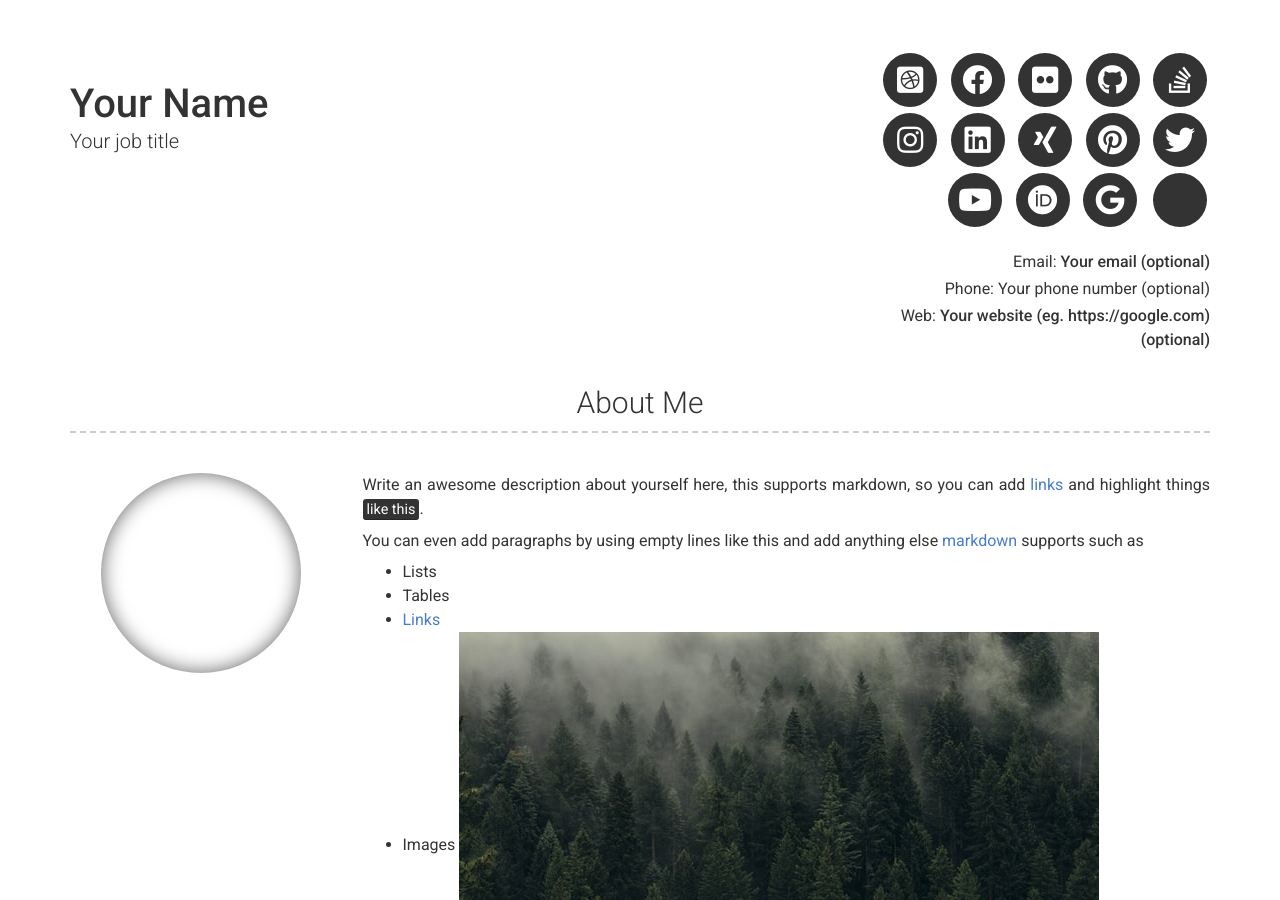
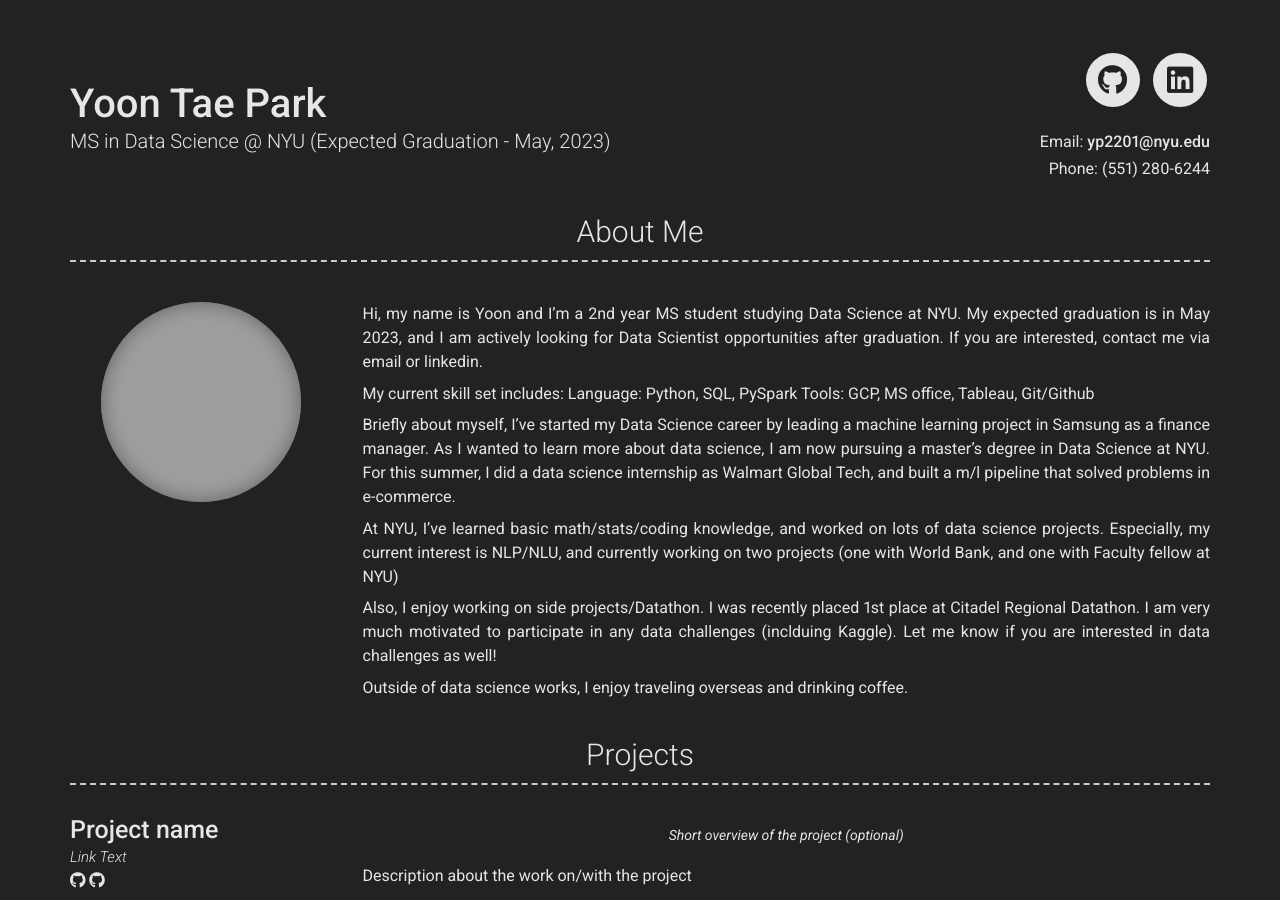
Before and after one commit to sproogen/modern-resume-theme, a Jekyll site: the page built from index.md, in a window 1280 px wide and 900 px high. Built offline with Jekyll 4.4.1, drawn with Linux system fonts in a browser that asks for light colours; nearby versions of some CDN libraries; some of the changed text lies outside the part shown; grey boxes are pictures that could not be loaded.

Commit message:
update profile

```diff
--- a/_config.yml
+++ b/_config.yml
@@ -6,38 +6,38 @@ repository: Git repository where your resume will be hosted, only required if yo
 version: 2
 
 # Personal info
-name: Your Name
-title: Your job title
-email: Your email (optional)
+name: Yoon Tae Park
+title: MS in Data Science @ NYU (Expected Graduation - May, 2023)
+email: yp2201@nyu.edu
 # email_title: Email (Email title override)
-phone: Your phone number (optional)
+phone: (551) 280-6244
 # phone_title: Phone (Phone title override)
-website: Your website (eg. https://google.com)(optional)
+Linkedin: https://www.linkedin.com/in/yoontaepark
 # website_title: Web (Website title override)
 
 # Dark Mode (true/false/never)
-darkmode: false
+darkmode: true
 
 # Social links
-twitter_username: jekyllrb
-github_username:  jekyll
-stackoverflow_username: "00000001"
-dribbble_username: jekyll
-facebook_username: jekyll
-flickr_username: jekyll
-instagram_username: jekyll
-linkedin_username: jekyll
-xing_username: jekyll
-pinterest_username: jekyll
-youtube_username: jekyll
-orcid_username: 0000-0000-0000-0000
-googlescholar_username: D847cGsAAAAJ
+# twitter_username: jekyllrb
+github_username:  yoontaepark
+# stackoverflow_username: "00000001"
+# dribbble_username: jekyll
+# facebook_username: jekyll
+# flickr_username: jekyll
+# instagram_username: jekyll
+linkedin_username: yoontaepark
+# xing_username: jekyll
+# pinterest_username: jekyll
+# youtube_username: jekyll
+# orcid_username: 0000-0000-0000-0000
+# googlescholar_username: D847cGsAAAAJ
 
 # Additional icon links
-additional_links:
-- title: Link name
-  icon: Font Awesome brand icon name (eg. fab fa-twitter) (https://fontawesome.com/icons?d=gallery&s=brands&m=free)
-  url: Link url (eg. https://google.com)
+# additional_links:
+# - title: Link name
+#   icon: Font Awesome brand icon name (eg. fab fa-twitter) (https://fontawesome.com/icons?d=gallery&s=brands&m=free)
+#   url: Link url (eg. https://google.com)
 # - title: another link
 #   icon: font awesome brand icon name (eg. fab fa-twitter) (https://fontawesome.com/icons?d=gallery&s=brands&m=free)
 #   url: Link url (eg. https://google.com)
@@ -50,15 +50,28 @@ additional_links:
 
 # About Section
 # about_title: About Me (Use this to override about section title)
-about_profile_image: Directory of profile image (eg. images/profile.jpg)
+about_profile_image: /images/profile.jpg
 about_content: | # this will include new lines to allow paragraphs
-  Write an awesome description about yourself here, this supports markdown, so you can add [links](http://foobar.com) and highlight things <mark>like this</mark>.
+  Hi, my name is Yoon and I'm a 2nd year MS student studying Data Science at NYU.
+  My expected graduation is in May 2023, and I am actively looking for Data Scientist opportunities after graduation.
+  If you are interested, contact me via email or linkedin.
 
-  You can even add paragraphs by using empty lines like this and add anything else [markdown](https://www.markdownguide.org/getting-started#what-is-markdown) supports such as
-    - Lists
-    - Tables
-    - <a href="google.com">Links</a>
-    - Images ![alt text](/images/landscape-trees.jpg "Trees")
+  My current skill set includes:
+  Language: Python, SQL, PySpark
+  Tools: GCP, MS office, Tableau, Git/Github
+
+  Briefly about myself,
+  I've started my Data Science career by leading a machine learning project in Samsung as a finance manager.
+  As I wanted to learn more about data science, I am now pursuing a master's degree in Data Science at NYU.
+  For this summer, I did a data science internship as Walmart Global Tech, and built a m/l pipeline that solved problems in e-commerce.
+
+  At NYU, I've learned basic math/stats/coding knowledge, and worked on lots of data science projects.
+  Especially, my current interest is NLP/NLU, and currently working on two projects (one with World Bank, and one with Faculty fellow at NYU)
+
+  Also, I enjoy working on side projects/Datathon. I was recently placed 1st place at Citadel Regional Datathon.
+  I am very much motivated to participate in any data challenges (inclduing Kaggle). Let me know if you are interested in data challenges as well!
+
+  Outside of data science works, I enjoy traveling overseas and drinking coffee.
 
 content:
   - title: Projects # Title for the section
```
